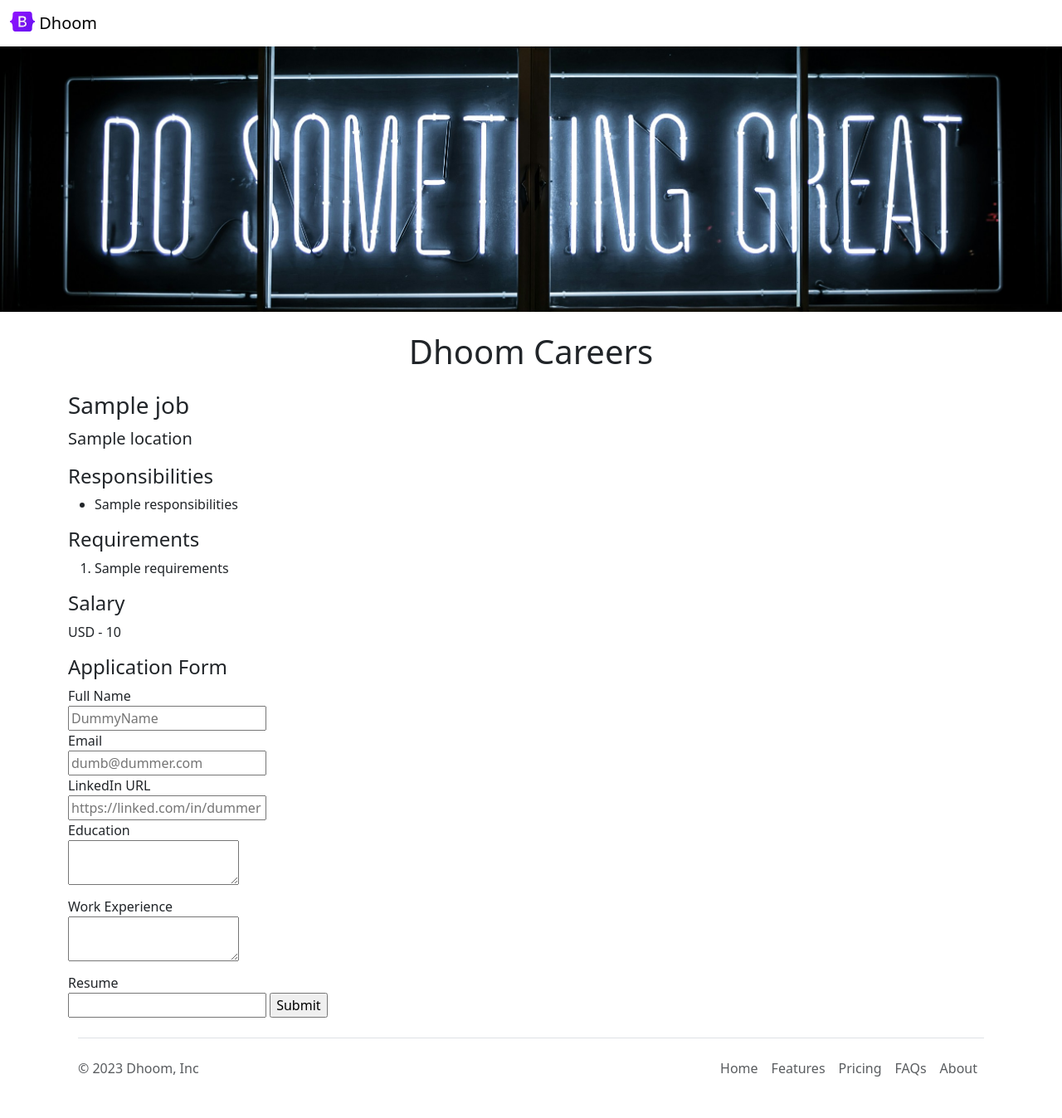
After one commit to abdulp2000/Dhoom-careers-website, a Flask app: template templates/jobpage.html in a window 1280 px wide. The commit adds this page. Shown: the whole page at 83% size. Run offline with Flask 3, Linux system fonts and the light colour scheme; the template is opened without the code that fills it: most values are stand-ins (such as "Sample title", 1, 10 or a date in 2020).

Commit message:
db changes made

```diff
--- a/app.py
+++ b/app.py
@@ -1,42 +1,43 @@
-from flask import Flask, render_template, jsonify
+from flask import Flask, render_template, jsonify, request
+from database import load_jobs_from_db, load_job_from_db, add_application_to_db
+from sqlalchemy import text
 
 app = Flask(__name__)
 
-JOBS = [
-  {
-    'id': 1,
-    'title': 'Data Analyst',
-    'location': 'Bengaluru, India',
-    'salary': 'Rs. 10,00,000'
-  },
-  {
-    'id': 2,
-    'title': 'Data Scientist',
-    'location': 'Delhi, India',
-    'salary': 'Rs. 15,00,000'
-  },
-  {
-    'id': 3,
-    'title': 'Frontend Engineer',
-    'location': 'Remote',
-    'salary': 'Rs. 12,00,000'
-  },
-  {
-    'id': 4,
-    'title': 'Backend Engineer',
-    'location': 'San Francisco, USA',
-    'salary': '$120,000'
-  }
-]
+@app.route("/")
+def hello_world():
+  jobs = load_jobs_from_db
+  return render_template('home.html',jobs=jobs, company_name='Dhoom')
 
 @app.route("/api/jobs")
 def list_jobs():
-  return jsonify(JOBS)
+  jobs = load_jobs_from_db
+  return jsonify(jobs())
 
+@app.route("/job/<id>")
+def show_job(id):
+  job = load_job_from_db(id)
+  if not job:
+    return "Not Found", 404
+  print(type(job))
+  return render_template('jobpage.html',job=job)
 
-@app.route("/")
-def hello_world():
-  return render_template('home.html',jobs=JOBS, company_name='Dhoom')
+@app.route("/api/job/<id>")
+def show_job_json(id):
+  job = load_job_from_db(id)
+  return jsonify(job)
+
+@app.route("/job/<id>/apply", methods=['post'])
+def apply_to_job(id):
+  data = request.form
+  job = load_job_from_db(id)
+  print("--------")
+  print(job)
+  add_application_to_db(id, data)
+  return render_template('application_submitted.html',
+                         application=data,
+                         job=job)
+
 
 print(__name__)
 if __name__ == "__main__":
--- /dev/null
+++ b/database.py
@@ -0,0 +1,65 @@
+from sqlalchemy import QueuePool, create_engine , text
+from sqlalchemy.engine import result
+
+from sqlalchemy import Column, Integer, String
+from sqlalchemy.ext.declarative import declarative_base
+from sqlalchemy.orm import sessionmaker
+
+
+DATABASE_URL = "mysql+pymysql://admin:Denon123!!@database-1.cfukce60iucr.us-east-1.rds.amazonaws.com:3306/dhoom"
+engine = create_engine(DATABASE_URL)
+
+
+# Create a session class using sessionmaker
+Session = sessionmaker(bind=engine)
+
+# Instantiate a session object
+session = Session()
+
+def load_jobs_from_db():
+  with engine.connect() as conn:
+    result = conn.execute(text("SELECT * FROM jobs"))
+    jobs = []
+    for row in result.all():
+      jobs.append(row._asdict())
+    return jobs
+
+
+def load_job_from_db(id):
+  with engine.connect() as conn:
+    result = conn.execute(
+      text("SELECT * FROM jobs WHERE id = :val"),
+      {"val": id}
+    )
+    rows = result.all()
+    if len(rows) == 0:
+      return None
+    else:
+      return rows[0]._asdict()
+      Base = declarative_base()
+
+Base = declarative_base()
+class Application(Base):
+    __tablename__ = 'applications'
+
+    id = Column(Integer, primary_key=True)
+    job_id = Column(Integer)
+    full_name = Column(String)
+    email = Column(String)
+    linkedin_url = Column(String)
+    education = Column(String)
+    work_experience = Column(String)
+    resume_url = Column(String)
+
+def add_application_to_db(job_id, data):
+  application = Application(job_id=job_id,
+                            full_name=data['full_name'],
+                            email=data['email'],
+                            linkedin_url=data['linkedin_url'],
+                            education=data['education'],
+                            work_experience=data['work_experience'],
+                            resume_url=data['resume_url'])
+
+  # Add the application to the session and commit
+  session.add(application)
+  session.commit()
--- a/pyproject.toml
+++ b/pyproject.toml
@@ -9,6 +9,7 @@ packages = [{include = "repl_nix_dhoom_careers_website"}]
 [tool.poetry.dependencies]
 python = "^3.10"
 flask = "^3.0.2"
+sqlalchemy = "^2.0.27"
 
 
 [build-system]
--- /dev/null
+++ b/templates/application_form.html
@@ -0,0 +1,33 @@
+<h4>Application Form</h4>
+<form action="/job/{{job['id']}}/apply" method="post">
+  <div class="mb-2">
+    <label>Full Name</label><br>
+    <input type="text" required name="full_name" placeholder="DummyName"
+  </div>
+
+  <div class="mb-2">
+    <label>Email</label><br>
+    <input type="email" required name="email" placeholder="dumb@dummer.com"
+    </div>
+  <div class="mb-2">
+    <label>LinkedIn URL</label><br>
+    <input type="url" name="linkedin_url" placeholder="https://linked.com/in/dummer"
+  </div>
+
+  <div class="mb-2">
+    <label>Education</label><br>
+    <textarea name="education"></textarea>
+  </div>
+
+  <div class="mb-2">
+    <label>Work Experience</label><br>
+    <textarea name="work_experience"></textarea>
+  </div>
+
+  <div class="mb-2">
+    <label>Resume </label><br>
+    <input type="url" name="resume_url"
+  </div>
+
+  <input type="submit">
+</form>
--- /dev/null
+++ b/templates/banner.html
@@ -0,0 +1,9 @@
+<style>
+#banner{
+    height: 320px;
+    width: 100%;
+    object-fit: cover;
+    margin-bottom:16px;
+  }
+</style>
+<img class="img-fluid" id="banner" src="https://6f44f417-afef-452f-ba85-5d985ea9d5e9-00-1yxd7r4x2amqr.pike.replit.dev/static/banner.jpg" height="320">
--- /dev/null
+++ b/templates/bootstrap.html
@@ -0,0 +1,3 @@
+<meta charset="utf-8">
+<meta name="viewport" content="width=device-width, initial-scale=1">
+<link href="https://cdn.jsdelivr.net/npm/bootstrap@5.3.2/dist/css/bootstrap.min.css" rel="stylesheet" integrity="sha384-T3c6CoIi6uLrA9TneNEoa7RxnatzjcDSCmG1MXxSR1GAsXEV/Dwwykc2MPK8M2HN" crossorigin="anonymous">
--- /dev/null
+++ b/templates/jobpage.html
@@ -0,0 +1,34 @@
+<!DOCTYPE html>
+<html>
+  <head>
+    <title> {{job.title}} - Dhoom Careers</title>
+    {% include 'bootstrap.html' %}
+  </head>
+  <body>
+    {% include 'nav.html' %}
+    {% include 'banner.html' %}
+    <div class="container">
+      <h1 class="text-center mt-2 mb-4">
+          Dhoom Careers
+      </h1>
+      <h3 class="mb-2">{{job.title}}</h3>
+      <p class="lead mt-0">{{job.location}}</p>
+      <h4>Responsibilities</h4>
+        <ul>
+          {% for line in job.responsibilities.split("\n") %}
+            <li> {{line}} </li>
+          {% endfor %}
+        </ul>
+      <h4>Requirements</h4>
+      <ol>
+        {% for line in job.requirements.split("\n") %}
+          <li> {{line}} </li>
+        {% endfor %}
+      </ol>
+      <h4>Salary</h4>
+      <p>{{job.currency }} - {{job.salary}}</p>
+      {% include 'application_form.html' %}
+    </div>
+      {% include 'footer.html'%}
+  </body>
+</html>
--- a/templates/nav.html
+++ b/templates/nav.html
@@ -1,7 +1,7 @@
 <nav class="navbar shadow-sm fixed-top bg-white">
   <div class="container-fluid">
-    <a class="navbar-brand" href="#">
-      <img src="static/bootstrap-logo.svg" alt="Logo" width="30" height="24" class="d-inline-block align-text-top">
+    <a class="navbar-brand" href="/">
+      <img src="https://6f44f417-afef-452f-ba85-5d985ea9d5e9-00-1yxd7r4x2amqr.pike.replit.dev/static/bootstrap-logo.svg" alt="" width="30" height="24" class="d-inline-block align-text-top">
       Dhoom
     </a>
   </div>
```
Also changed, not shown: templates/application_submitted.html (added, +37 -0 lines), templates/home.html (+7 -17 lines), templates/jobitem.html (+5 -5 lines).
